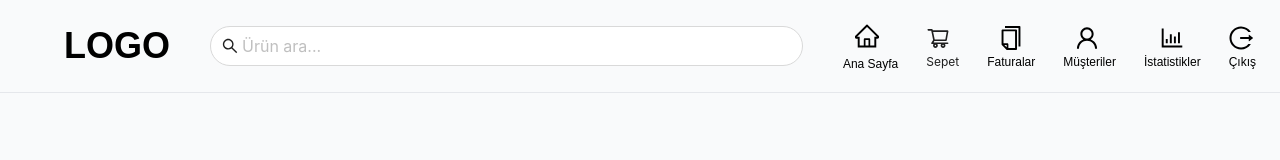
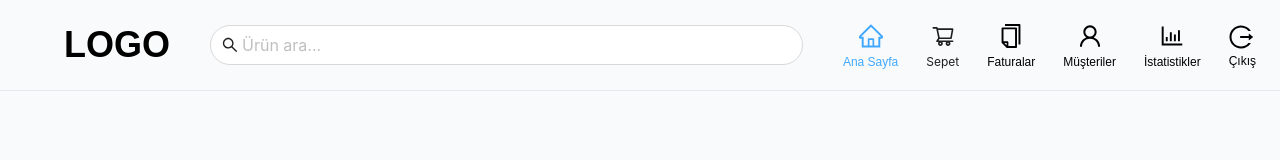
Before and after one commit to Ayalni2289/POS-projesi-Devam-, a React (Create React App) app in the folder client/: page / in a window 1280 px wide. Shown: the top 160 px of the page. Built offline with nearby package versions, Linux system fonts and the light colour scheme; no server answers; sample sign-in values are in the browser's storage.

Commit message:
header kısmındaki ikonlardan hangi sayfaya tıkladıysak o yanıyor.

```diff
--- a/client/src/components/header/Header.jsx
+++ b/client/src/components/header/Header.jsx
@@ -11,7 +11,7 @@ import {
 import { Input, Badge, message } from "antd";
 import { useSelector } from "react-redux";
 
-const Header = ({setSearch}) => {
+const Header = ({ setSearch }) => {
   const cart = useSelector((state) => state.cart);
   const { pathname } = useLocation();
   const navigate = useNavigate();
@@ -39,9 +39,12 @@ const Header = ({setSearch}) => {
         </Link>
         {/*Logo END*/}
         {/*Search*/}
-        <div className="header-search flex-1 flex justify-center" onClick={() => {
-              pathname !== "/" && navigate("/");
-            }}>
+        <div
+          className="header-search flex-1 flex justify-center"
+          onClick={() => {
+            pathname !== "/" && navigate("/");
+          }}
+        >
           <Input
             onChange={(e) => setSearch(e.target.value.toLowerCase())}
             size="large"
@@ -60,7 +63,7 @@ const Header = ({setSearch}) => {
           {/*Ana Sayfa*/}
           <Link
             to={"/"}
-            className="menu-a flex-col flex hover:text-[#40a9ff] transition-all gap-y-1"
+            className={`menu-link ${pathname === "/" && "active"}`}
           >
             <HomeOutlined className="px-3 py-1 md:text-2xl text-xla" />
             <span className="md:text-xs text-[10px]">Ana Sayfa</span>
@@ -73,7 +76,7 @@ const Header = ({setSearch}) => {
           >
             <Link
               to={"/cart"}
-              className="menu-a flex flex-col hover:text-[#40a9ff] transition-all"
+              className={`menu-link ${pathname === "/cart" && "active"}`}
             >
               <ShoppingCartOutlined className="py-1 md:text-2xl text-xl" />
               <span className="md:text-xs text-[10px]">Sepet</span>
@@ -82,7 +85,7 @@ const Header = ({setSearch}) => {
           {/*Faturalar*/}
           <Link
             to={"/bill"}
-            className="menu-a flex flex-col hover:text-[#40a9ff] transition-all"
+            className={`menu-link ${pathname === "/bill" && "active"}`}
           >
             <CopyOutlined className="px-3 py-1 md:text-2xl text-xl" />
             <span className="md:text-xs text-[10px]">Faturalar</span>
@@ -90,7 +93,7 @@ const Header = ({setSearch}) => {
           {/*Müşteriler*/}
           <Link
             to={"/customers"}
-            className="menu-a flex flex-col hover:text-[#40a9ff] transition-all"
+            className={`menu-link ${pathname === "/customers" && "active"}`}
           >
             <UserOutlined className="px-3 py-1 md:text-2xl text-xl" />
             <span className="md:text-xs text-[10px]">Müşteriler</span>
@@ -98,7 +101,7 @@ const Header = ({setSearch}) => {
           {/*İstatistikler*/}
           <Link
             to={"/statistics"}
-            className="menu-a flex flex-col hover:text-[#40a9ff] transition-all"
+            className={`menu-link ${pathname === "/statistics" && "active"}`}
           >
             <BarChartOutlined className="px-4 py-1 md:text-2xl text-xl" />
             <span className="md:text-xs text-[10px]">İstatistikler</span>
@@ -119,8 +122,7 @@ const Header = ({setSearch}) => {
         >
           <Link
             to={"/"}
-            className="menu-a flex flex-col hover:text-[#40a9ff] transition-all
-                                                "
+            className={`menu-link ${pathname === "/" && "active"}`}
           >
             <ShoppingCartOutlined className="py-1 md:text-2xl text-xl" />
             <span className="md:text-xs text-[10px]">Sepet</span>
--- a/client/src/index.css
+++ b/client/src/index.css
@@ -2,6 +2,15 @@
 @tailwind components;
 @tailwind utilities;
 @import url('https://fonts.googleapis.com/css2?family=Electrolize&display=swap');
+
+.menu-link{
+  @apply flex flex-col hover:text-[#40a9ff] transition-all gap-y-[2px];
+}
+
+.menu-link.active{
+  @apply !text-[#40a9ff];
+
+}
 
 body {
   margin: 0;
```
